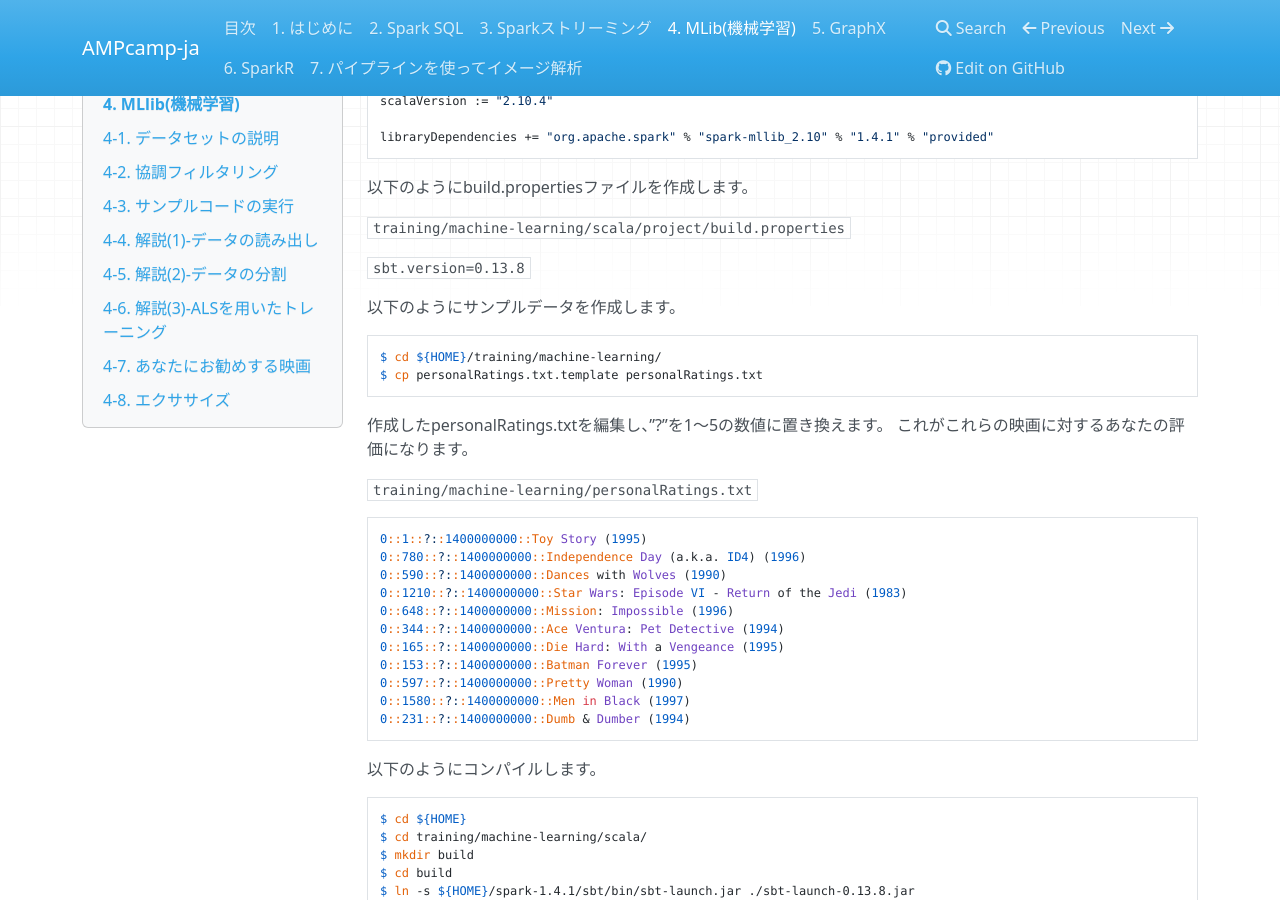
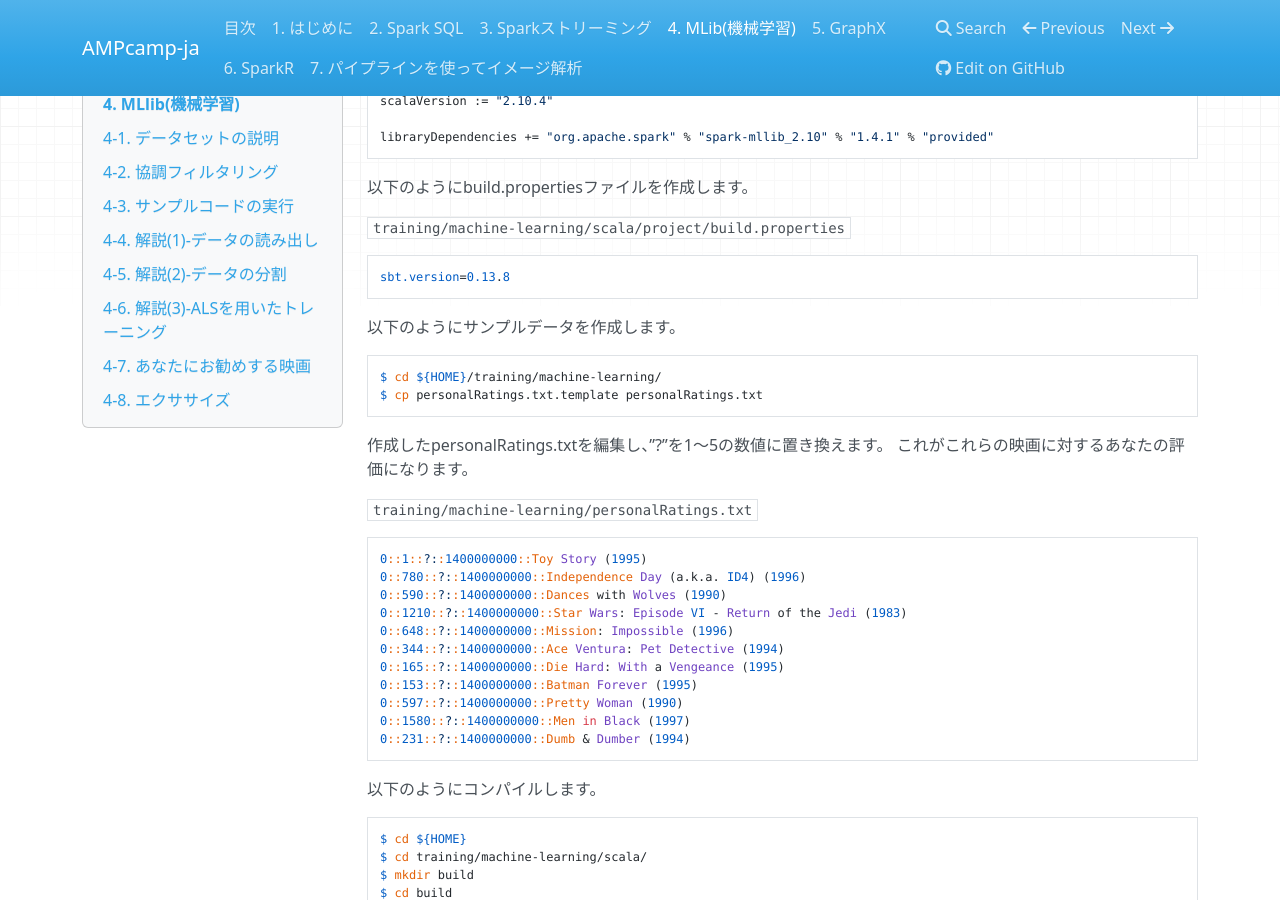
Before and after one commit to m-kiuchi/AMPcamp-ja, an MkDocs documentation site: the page built from docs/mllib.md, in a window 1280 px wide and 900 px high, scrolled down 5036 px. Built offline with MkDocs 1.6.1, drawn with Linux system fonts in a browser that asks for light colours; nearby versions of some CDN libraries; old or Windows-style settings are respelled for this version of MkDocs.

````diff
--- a/docs/mllib.md
+++ b/docs/mllib.md
@@ -242,7 +242,9 @@ libraryDependencies += "org.apache.spark" % "spark-mllib_2.10" % "1.4.1" % "prov
 
 `training/machine-learning/scala/project/build.properties`
 
-`sbt.version=0.13.8`
+```
+sbt.version=0.13.8
+```
 
 以下のようにサンプルデータを作成します。
 
````
